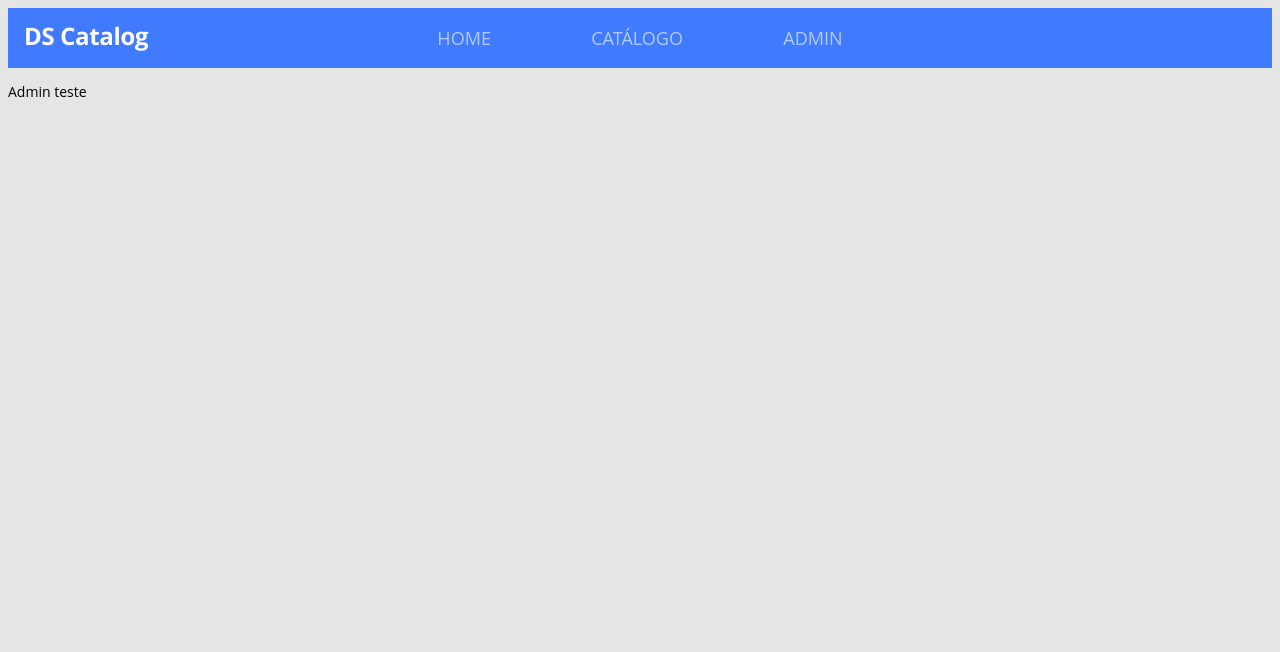
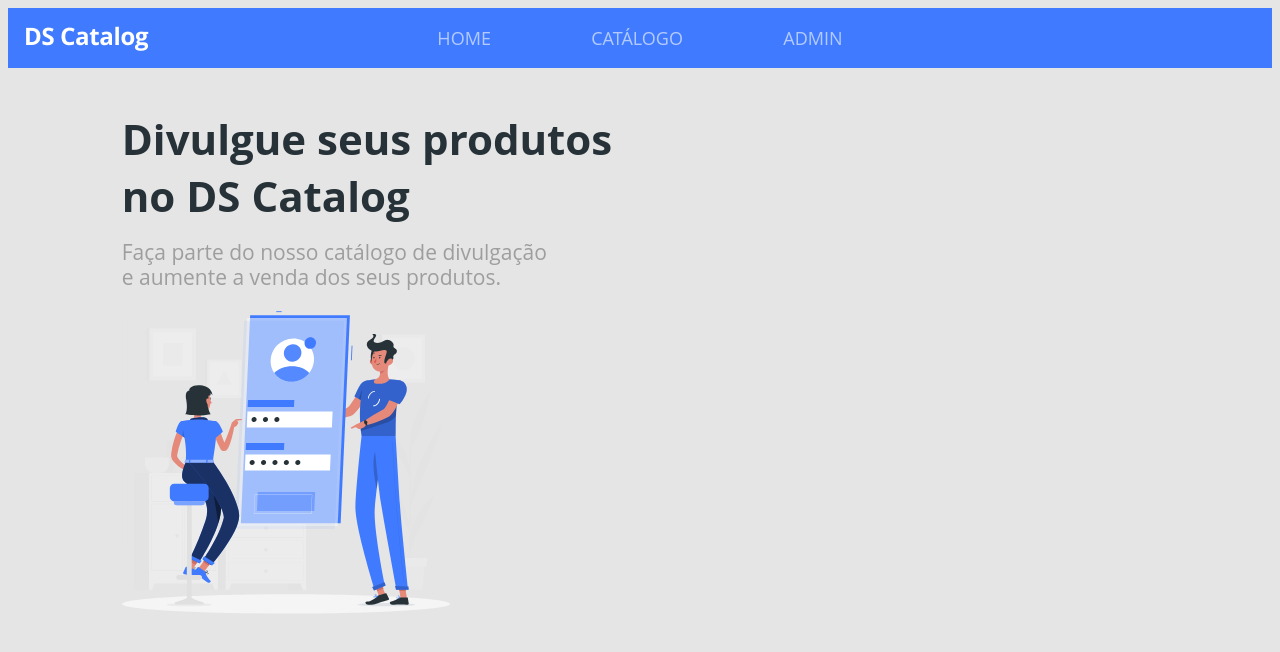
Before and after one commit to felicianobrancarto/projetoWebSiteEcommerce, a React (Create React App) app: page /admin in a window 1280 px wide. Shown: the top 652 px of the page. Built offline with nearby package versions, Linux system fonts and the light colour scheme.

Commit message:
feat: estilização do main da tela Admin

```diff
--- /dev/null
+++ b/src/components/MainAdmin/index.jsx
@@ -0,0 +1,24 @@
+import React from 'react';
+import './mainAdmin.css'
+import Imagem from './imagemAdmin.svg'
+
+function index(pros) {
+    return (<>
+        <div className='containerAdmin'>
+            <div className='boxEsquerdoMain'>
+            <p className='text1'>Divulgue seus produtos no DS Catalog</p>
+            <p className='text2'>Faça parte do nosso catálogo de divulgação e aumente a venda dos seus produtos.</p>
+            <img src={Imagem} alt='Imagem Admin' className='imagemAdmin'></img>
+            </div>
+            <div>
+
+            </div>
+
+
+
+        </div>
+        </>
+    );
+}
+
+export default index;
--- /dev/null
+++ b/src/components/MainAdmin/mainAdmin.css
@@ -0,0 +1,34 @@
+.containerAdmin {
+    color: black;
+    width: 45vw;
+    height: 80vh;
+    max-width: 520px;
+    margin-left: 9%;
+    margin-top: 25px;
+
+  }
+
+  .text1 {
+    text-align:left;
+    font-style: normal;
+    font-weight: 700;
+    font-size: 3em;
+    color: #263238;
+    margin-bottom: 3%;
+  }
+  .text2 {
+    text-align:left;
+    width: 85%;
+    height: auto;
+    font-style: normal;
+    font-weight: 400;
+    font-size: 1.5em;
+    line-height: 1.2em;
+    color: #9e9e9e;
+    margin-top: 2%;
+  }
+  .imagemAdmin {
+    max-width: 65%;
+
+
+  }
--- a/src/pages/Admin/index.jsx
+++ b/src/pages/Admin/index.jsx
@@ -1,9 +1,10 @@
 import React from 'react';
+import MainAdmin from '../../components/MainAdmin'
 
 function index(props) {
     return (
         <div>
-            <p>Admin teste</p>
+            <MainAdmin />
         </div>
     );
 }
```
Also changed, not shown: src/components/MainAdmin/imagemAdmin.svg (added), src/components/MainHome/Desenho.svg (renamed from src/components/Main/Desenho.svg), src/components/MainHome/index.jsx (renamed from src/components/Main/index.jsx), src/components/MainHome/main.css (renamed from src/components/Main/main.css).
